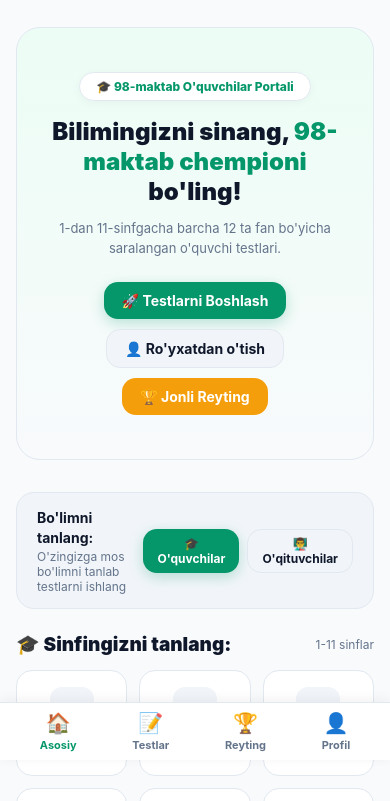
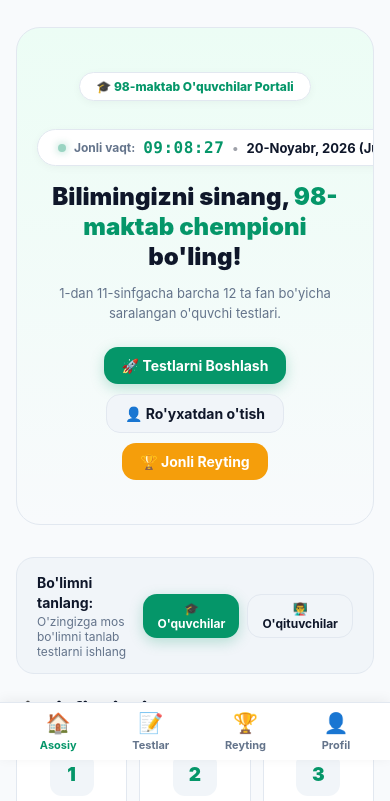
Before and after one commit to begmatovxushnid1-ctrl/maktab-platformasi11, a plain HTML site: page index.html in a window 390 px wide. Shown: the part 84-885 px from the top of the page. Drawn offline with Linux system fonts and the light colour scheme.

Commit message:
Fix live clock: add hero clock for mobile and format real-time seconds, date and weekday

```diff
--- a/index.html
+++ b/index.html
@@ -146,13 +146,15 @@
       border: 1px solid var(--border);
       padding: 6px 14px;
       border-radius: 999px;
-      display: flex;
+      display: inline-flex;
       align-items: center;
       gap: 8px;
-      font-size: 12px;
+      font-size: 13px;
       font-weight: 700;
       color: var(--text);
       white-space: nowrap;
+      box-shadow: 0 2px 8px rgba(0,0,0,0.04);
+      user-select: none;
     }
     .clock-widget .dot {
       width: 8px;
@@ -161,6 +163,14 @@
       background: var(--primary);
       box-shadow: 0 0 8px var(--primary);
       animation: pulse 2s infinite;
+      flex-shrink: 0;
+    }
+    .clock-time {
+      font-family: ui-monospace, SFMono-Regular, Menlo, Monaco, Consolas, monospace;
+      font-size: 14px;
+      font-weight: 800;
+      color: var(--primary);
+      letter-spacing: 0.5px;
     }
     @keyframes pulse {
       0%, 100% { opacity: 1; }
@@ -614,7 +624,9 @@
       body { padding-bottom: 65px; }
       .hero h1 { font-size: 24px; }
       .hero p { font-size: 13px; }
-      .clock-widget { display: none; }
+      .clock-widget.desktop-only { display: none !important; }
+      .header-inner { gap: 8px; }
+      .logo-title { font-size: 14px; }
     }
   </style>
 </head>
@@ -632,11 +644,11 @@
       </div>
 
       <!-- Live Realtime Clock -->
-      <div class="clock-widget">
+      <div class="clock-widget desktop-only">
         <div class="dot"></div>
-        <span id="live-time">00:00:00</span>
-        <span style="opacity: 0.5;">•</span>
-        <span id="live-date">2026-yil</span>
+        <span id="live-time" class="clock-time">00:00:00</span>
+        <span style="opacity: 0.4;">•</span>
+        <span id="live-date">...</span>
       </div>
 
       <!-- Desktop Nav -->
@@ -662,6 +674,15 @@
       <!-- HERO -->
       <div class="hero" id="home-hero-box">
         <div class="hero-badge" id="home-hero-badge">✨ 98 - maktab ta'lim portali</div>
+        <div style="margin: 12px 0 16px;">
+          <div class="clock-widget" style="padding: 8px 20px; border-radius: 999px; background: var(--surface); border: 1px solid var(--border);">
+            <div class="dot"></div>
+            <span style="color: var(--text-muted); font-size: 12px; font-weight: 700;">Jonli vaqt:</span>
+            <span id="hero-live-time" class="clock-time" style="font-size: 16px;">00:00:00</span>
+            <span style="opacity: 0.4;">•</span>
+            <span id="hero-live-date" style="font-size: 13px; font-weight: 700;">...</span>
+          </div>
+        </div>
         <h1 id="home-hero-title">Bilimingizni sinang, <span>98-maktab chempioni</span> bo'ling!</h1>
         <p id="home-hero-desc">Barcha sinflar uchun fan testlari va ustozlar uchun qiyin attestatsiya savollari to'plami.</p>
         <div style="display: flex; gap: 10px; justify-content: center; flex-wrap: wrap;">
@@ -1019,15 +1040,35 @@
     let currentTest = null, randomizedQuestions = [], currentQIdx = 0, selectedAnswers = {};
     let timeLeft = 0, timerInterval = null, lbTab = 'classes', currentTestsGrade = 'all', currentFilterSubject = 'all';
 
-    // Live Clock
+    // Live Realtime Clock
     function updateClock() {
-      const now = new Date();
-      const timeStr = now.toTimeString().split(' ')[0];
-      const dateStr = now.toLocaleDateString('uz-UZ', { day: 'numeric', month: 'long', year: 'numeric' });
-      const elT = document.getElementById('live-time');
-      const elD = document.getElementById('live-date');
-      if (elT) elT.innerText = timeStr;
-      if (elD) elD.innerText = dateStr;
+      try {
+        const now = new Date();
+        const hh = String(now.getHours()).padStart(2, '0');
+        const mm = String(now.getMinutes()).padStart(2, '0');
+        const ss = String(now.getSeconds()).padStart(2, '0');
+        const timeStr = `${hh}:${mm}:${ss}`;
+
+        const months = ['Yanvar', 'Fevral', 'Mart', 'Aprel', 'May', 'Iyun', 'Iyul', 'Avgust', 'Sentyabr', 'Oktyabr', 'Noyabr', 'Dekabr'];
+        const weekdays = ['Yakshanba', 'Dushanba', 'Seshanba', 'Chorshanba', 'Payshanba', 'Juma', 'Shanba'];
+        const day = now.getDate();
+        const monthName = months[now.getMonth()];
+        const year = now.getFullYear();
+        const weekName = weekdays[now.getDay()];
+        const dateStr = `${day}-${monthName}, ${year} (${weekName})`;
+
+        const elT = document.getElementById('live-time');
+        const elD = document.getElementById('live-date');
+        if (elT) elT.innerText = timeStr;
+        if (elD) elD.innerText = `${day}-${monthName}, ${year}`;
+
+        const elHT = document.getElementById('hero-live-time');
+        const elHD = document.getElementById('hero-live-date');
+        if (elHT) elHT.innerText = timeStr;
+        if (elHD) elHD.innerText = dateStr;
+      } catch (e) {
+        console.error('Error updating clock:', e);
+      }
     }
     setInterval(updateClock, 1000);
     updateClock();
@@ -1609,6 +1650,7 @@
     window.addNewQuestionField = addNewQuestionField;
     window.handleCreateTest = handleCreateTest;
     window.toggleRoleFields = toggleRoleFields;
+    window.updateClock = updateClock;
 
     // Init App
     function init() {
```
